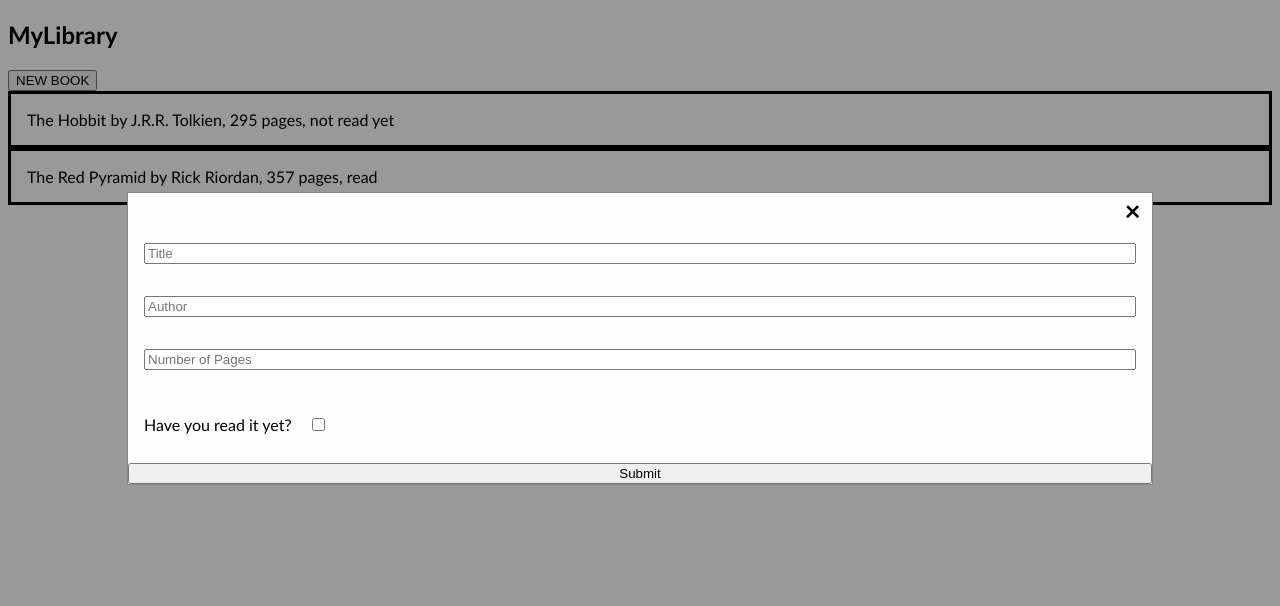
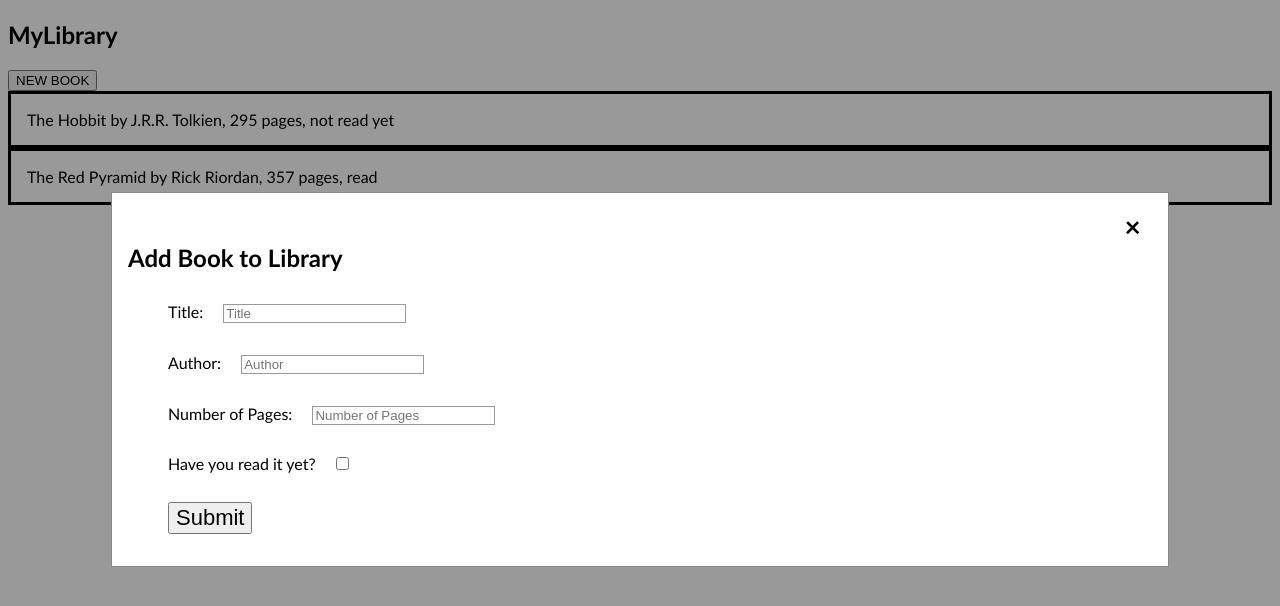
Before and after one commit to MichelleMWang/simple-library-app, a plain HTML site: page index.html in a window 1280 px wide. Both pictures are taken after a click on the button "NEW BOOK". Drawn offline with Linux system fonts and the light colour scheme.

Commit message:
made modal into a form

```diff
--- a/index.html
+++ b/index.html
@@ -17,14 +17,30 @@
     <div class='modal'>
         <conatiner class='modal-content'>
             <span class='exit'>&times;</span>
-            <input type='text' id='title-input' placeholder='Title'>
-            <input type='text' id='author-input' placeholder='Author'>
-            <input type='number' id='pages-input' placeholder='Number of Pages'>
-            <container class='checkbox-container'>
-            <label for='pages-input'>Have you read it yet? </label>
-            <input type='checkbox' id='pages-input'>
-            </container>
-            <button id='submit-new-book'>Submit</button>
+            <h2 id='add-book-header'>Add Book to Library</h2>
+            <form action="" method='post'>
+                <ul>
+                    <li>
+                        <label for='title-input'>Title:</label>
+                        <input type='text' class='new-book-input' id='title-input' placeholder='Title'>
+                    </li>
+                    <li>
+                        <label for='author-input'>Author:</label>
+                        <input type='text' class='new-book-input' id='author-input' placeholder='Author'>
+                    </li>
+                    <li>
+                        <label for='pages-input'>Number of Pages:</label>
+                        <input type='number' class='new-book-input' id='pages-input' placeholder='Number of Pages'>
+                    </li>
+                    <li>
+                        <label for='read-input'>Have you read it yet? </label>
+                        <input type='checkbox' class='new-book-input' id='read-input'>
+                    </li>
+                    <li class='button'>
+                        <button type='submit' id='submit-new-book'>Submit</button>
+                    </li>
+                </ul>
+            </form>
         </conatiner>
     </div>
     <script src='script.js'> </script>
--- a/script.js
+++ b/script.js
@@ -2,6 +2,11 @@ const display = document.querySelector('.book-display');
 const newBookButton = document.querySelector('.new-book-button');
 const modal = document.querySelector('.modal');
 const modalExit = document.querySelector('.exit');
+const titleInput = document.getElementById('title-input');
+const authorInput = document.getElementById('author-input');
+const pagesInput = document.getElementById('pages-input');
+const readInput = document.getElementById('read-input');
+const submitNewBook = document.getElementById('submit-new-book');
 
 let myLibrary = [];
 let theHobbit = new Book('The Hobbit', 'J.R.R. Tolkien', 295, 'not read yet');
@@ -15,7 +20,7 @@ function Book(title, author, pages, read){
     this.author = author;
     this.pages = pages;
     this.read = read;
-    this.info = () => title + ' by ' + author + ', ' + pages + ' pages, ' + read;
+    this.info = title + ' by ' + author + ', ' + pages + ' pages, ' + read;
 }
 
 function addBookToLibrary(myBook){
@@ -25,7 +30,7 @@ function addBookToLibrary(myBook){
 function displayBooks(){
     myLibrary.forEach(book => {
         let bookDiv = document.createElement('div');
-        bookDiv.textContent = book.info();
+        bookDiv.textContent = book.info;
         display.appendChild(bookDiv);
     })
 }
@@ -41,3 +46,18 @@ window.onclick = function(event){
         modal.style.display = 'none';
     }
 }
+
+submitNewBook.addEventListener('click', () => {
+    let newBookDiv = document.createElement('div');
+    let newBook = document.createElement(Book(titleInput.value, authorInput, pagesInput, readInput));
+    /*newBook.title = titleInput;
+    newBook.author = authorInput;
+    newBook.pages = pagesInput;
+    newBook.read = readInput; */
+    newBookDiv.textContent = newBook.info;
+    addBookToLibrary(newBook);
+    //displayBooks();
+    display.appendChild(newBookDiv);
+    modal.style.display = 'none';
+
+})
--- a/styles.scss
+++ b/styles.scss
@@ -16,7 +16,6 @@ body{
     z-index: 1;
     width: 100%;
     height: 100%;
-    //background-color: rgb(0,0,0); /* Fallback color */
     background-color: rgba(0,0,0,0.4); /* Black w/ opacity */
 
     .modal-content{
@@ -24,14 +23,26 @@ body{
         margin: 15% auto;
         border: 1px solid #888;
         width: 80%;
+        padding: 1rem;
 
         display: flex;
         flex-direction: column;
         input{
             margin: 1rem;
+            border: 1px solid #999;
+            &:focus{
+                border-color: #000;
+            }
         }
-        .checkbox-container{
-            margin: 1rem;
+        ul{
+            list-style: none;
+        }
+        #add-book-header{
+            margin: 0;
+        }
+        #submit-new-book{
+            margin-top: 1rem;
+            font-size: 22px;
         }
     }
     .exit {
```
Also changed, not shown: styles.css, 1 other file.
